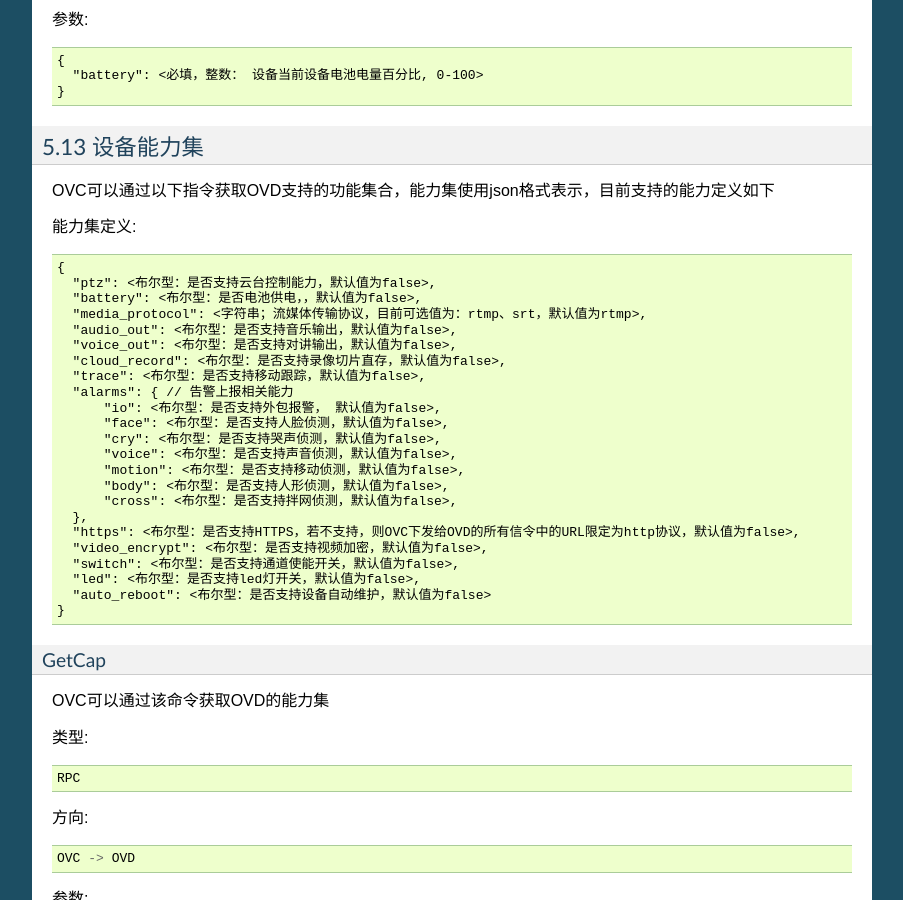
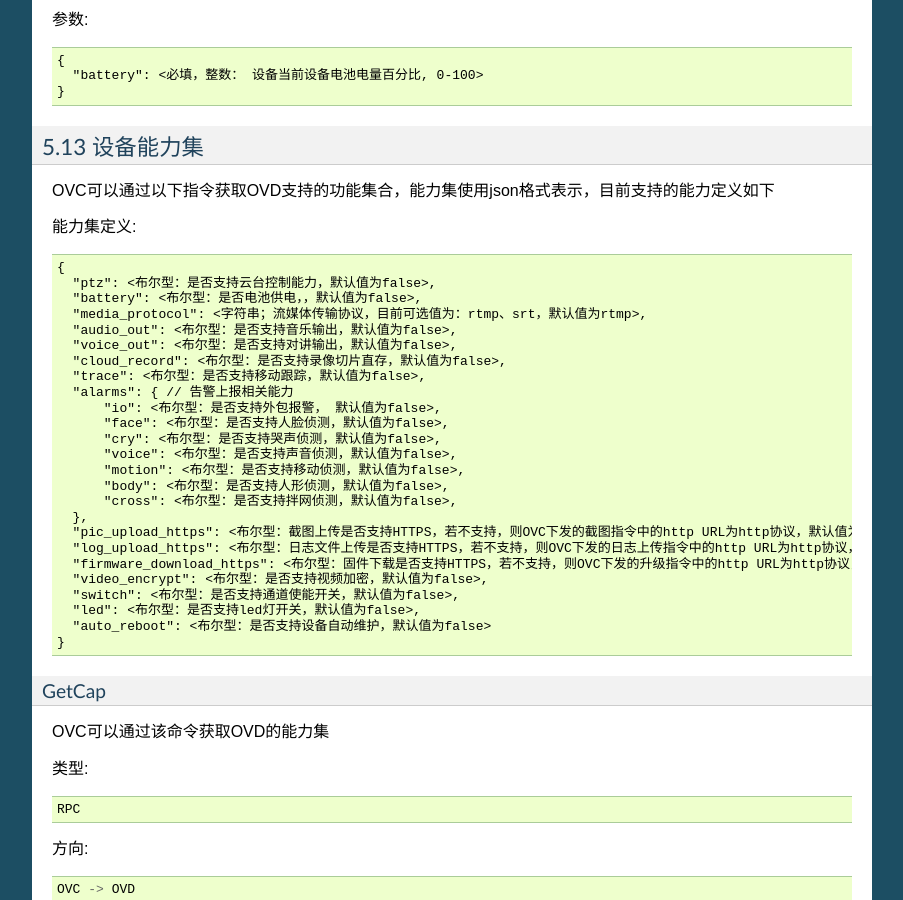
Before and after one commit to jamken/open_dev_sdk, a Sphinx documentation site: the page built from docs/dap.md, in a window 1280 px wide and 900 px high, scrolled down 18368 px. Shown: the whole window, without its empty margins (198-1101 px from the left). Built offline with Sphinx 7.4.7, drawn with Linux system fonts in a browser that asks for light colours.

Commit message:
[wangjianjian]: 新增pic_upload_https; log_upload_https; firmware_download_https

```diff
--- a/docs/dap.md
+++ b/docs/dap.md
@@ -995,7 +995,9 @@ OVC可以通过以下指令获取OVD支持的功能集合，能力集使用json
           "body": <布尔型：是否支持人形侦测，默认值为false>,
           "cross": <布尔型：是否支持拌网侦测，默认值为false>,
       },
-      "https": <布尔型：是否支持HTTPS，若不支持，则OVC下发给OVD的所有信令中的URL限定为http协议，默认值为false>,
+      "pic_upload_https": <布尔型：截图上传是否支持HTTPS，若不支持，则OVC下发的截图指令中的http URL为http协议，默认值为false>,
+      "log_upload_https": <布尔型：日志文件上传是否支持HTTPS，若不支持，则OVC下发的日志上传指令中的http URL为http协议，默认值为false>,
+      "firmware_download_https": <布尔型：固件下载是否支持HTTPS，若不支持，则OVC下发的升级指令中的http URL为http协议，默认值为false>,
       "video_encrypt": <布尔型：是否支持视频加密，默认值为false>,
       "switch": <布尔型：是否支持通道使能开关，默认值为false>,
       "led": <布尔型：是否支持led灯开关，默认值为false>,
```
